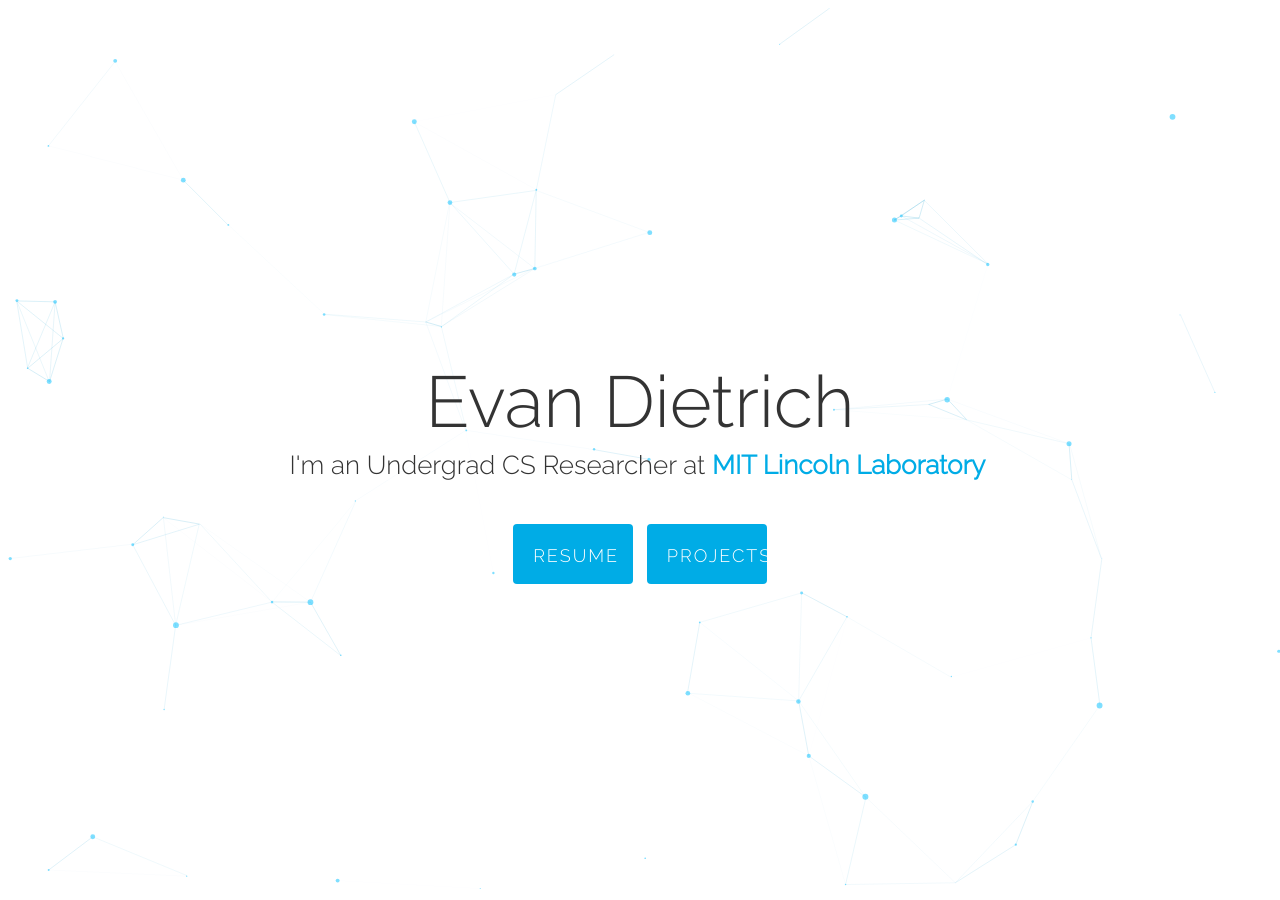
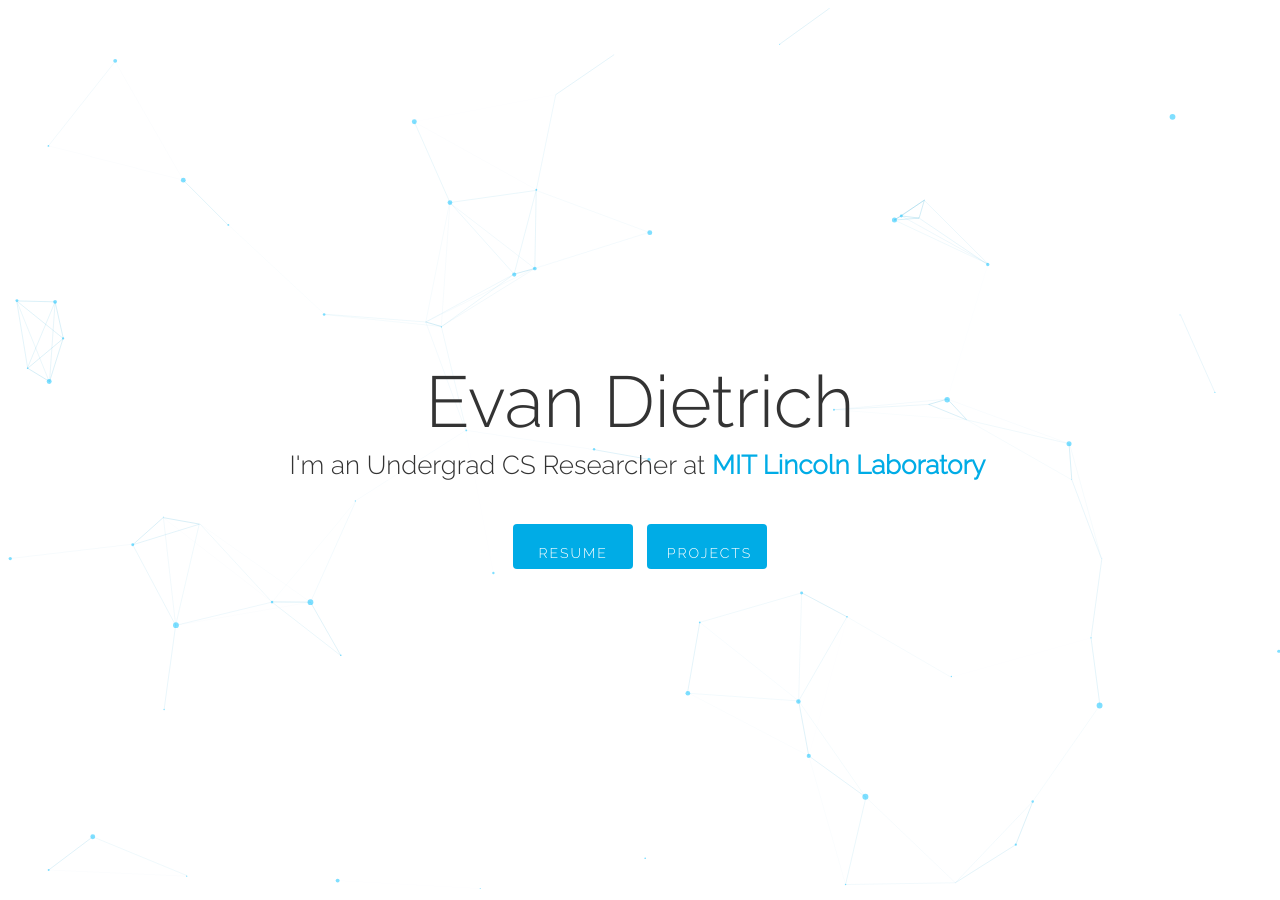
Before and after one commit to EvanDietrich/EvanDietrich.github.io, a Jekyll site: the page index.html, which Jekyll copies as it is, in a window 1280 px wide. Built offline with Jekyll 4.4.1, drawn with Linux system fonts in a browser that asks for light colours; nearby versions of some CDN libraries.

Commit message:
Update style.css

```diff
--- a/css/style.css
+++ b/css/style.css
@@ -71,16 +71,17 @@ a:visited {
   border: none;
   color: #ffffff;
   text-align: center;
-  font-size: 18px;
+  font-size: 14px;
   letter-spacing: 2px;
   padding: 20px;
   width: 120px;
-  height: 60px;
+  height: 45px;
   transition: all 0.5s;
   cursor: pointer;
   margin: 5px;
 
-/*    position: relative;
+/*  color: #ffffff;
+  position: relative;
   text-decoration: none;
   width: 125px;
   padding: 3.7px;
@@ -90,6 +91,7 @@ a:visited {
   margin-right: 5px;
   border-radius: 3.7px;
   cursor: pointer;*/
+
 }
 
 .button span {
```
Lines whose indentation alone changed are shown as unchanged.
